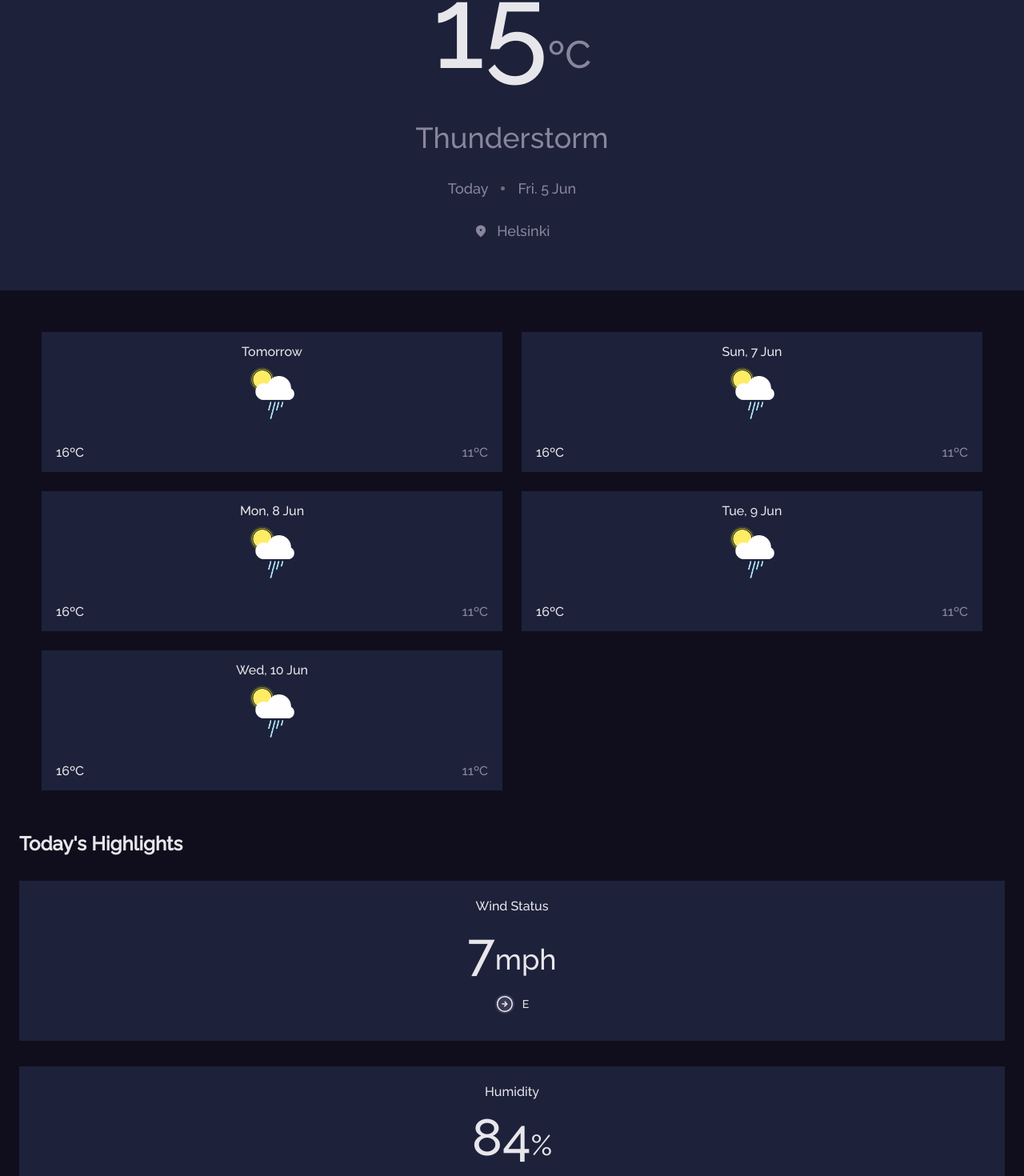
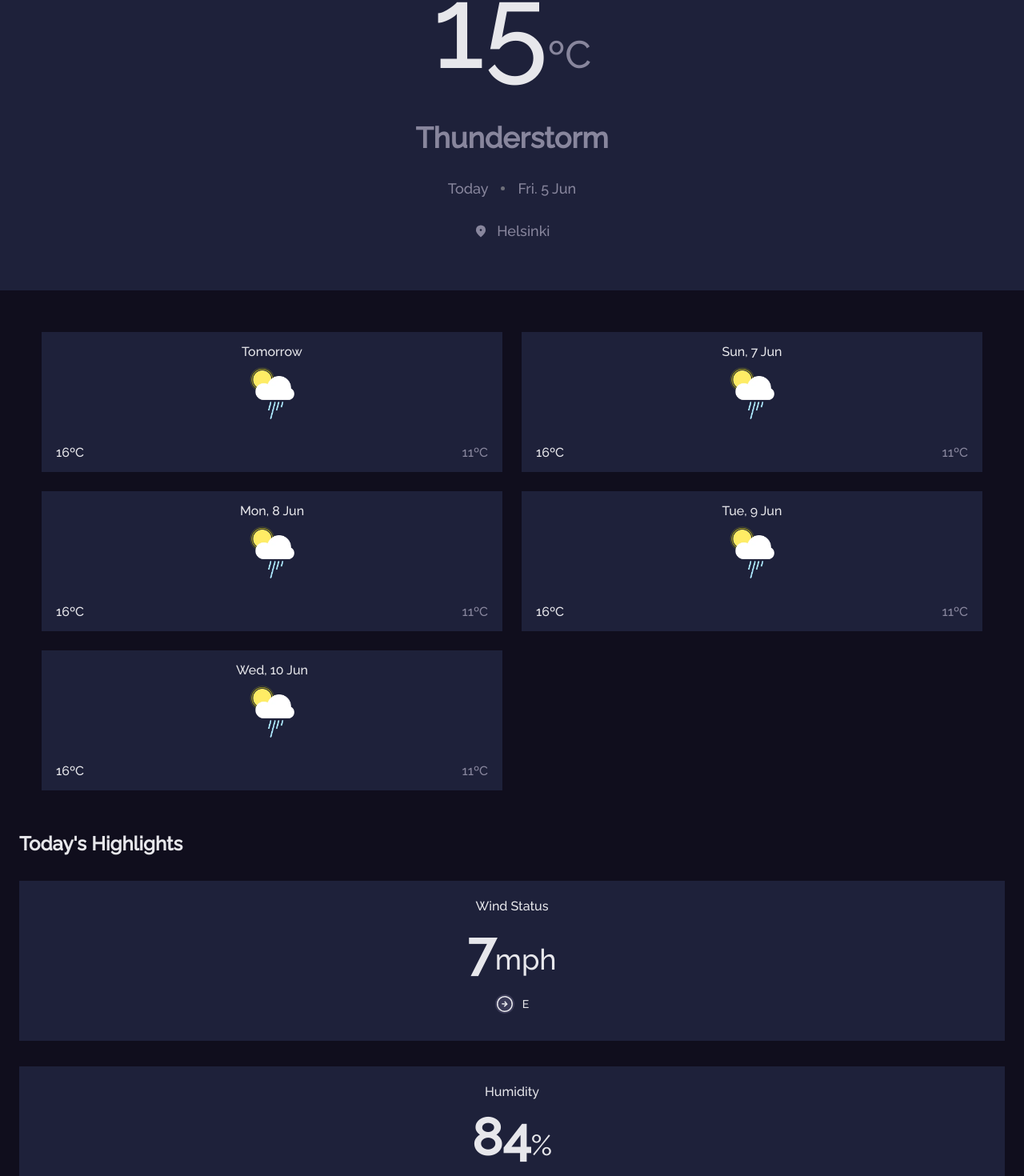
Before and after one commit to pedrorxmos/weather-app-challenge, a React (Vite) app: page / in a window 1280 px wide. Shown: the part 1206-2676 px from the top of the page at 80% size. Built offline with nearby package versions, Linux system fonts and the light colour scheme.

Commit message:
💄 fix(app): font weights

```diff
--- a/src/components/highlights/highlights.scss
+++ b/src/components/highlights/highlights.scss
@@ -13,9 +13,11 @@
 
     .hl-value {
       font-size: 64px;
+      font-weight: 700;
 
       span {
         font-size:36px;
+        font-weight: 500;
       }
     }
   }
--- a/src/views/home/home.scss
+++ b/src/views/home/home.scss
@@ -32,6 +32,7 @@
     .info-type {
       color: $light-grey;
       font-size: 36px;
+      font-weight: 600;
     }
 
     .info-date {
```
